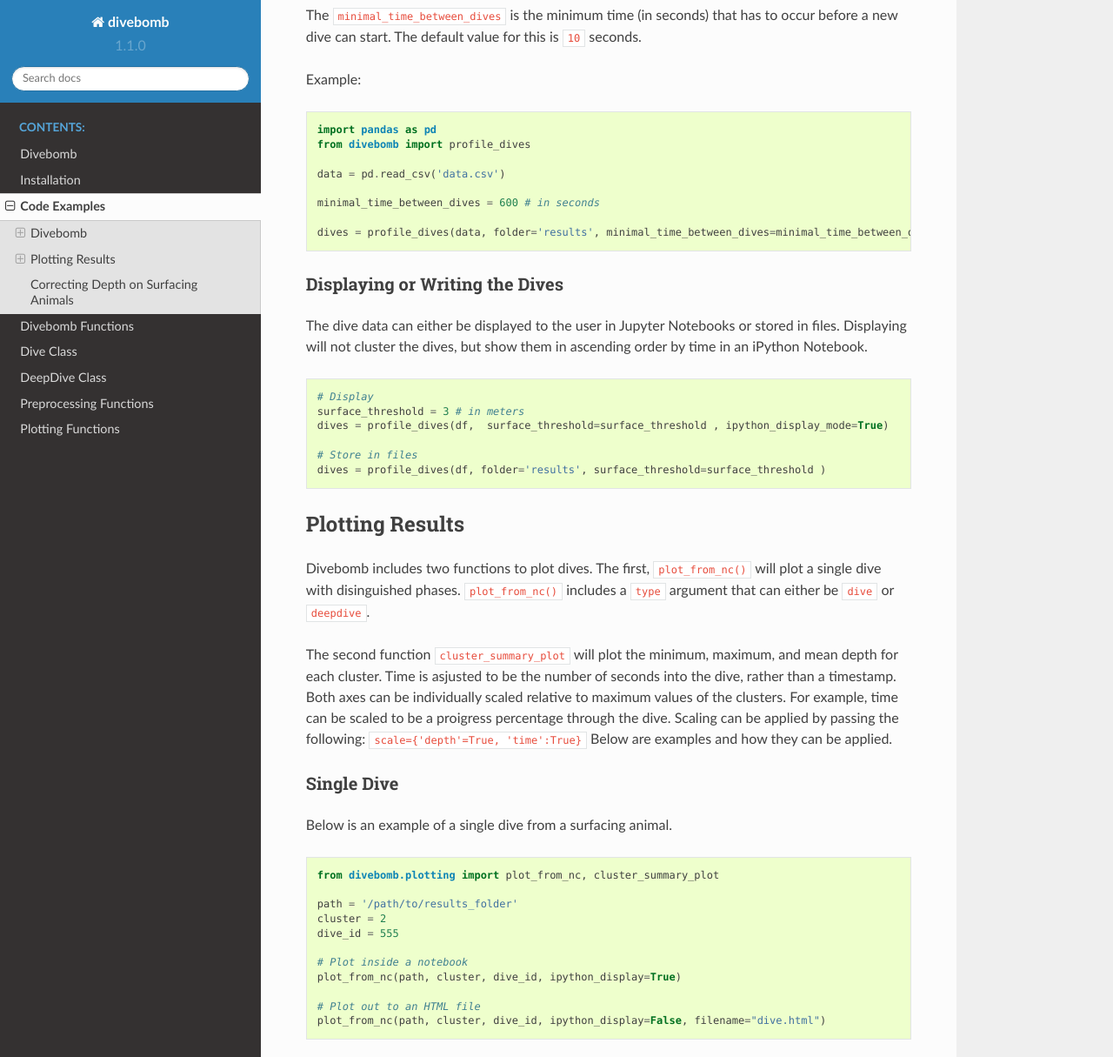
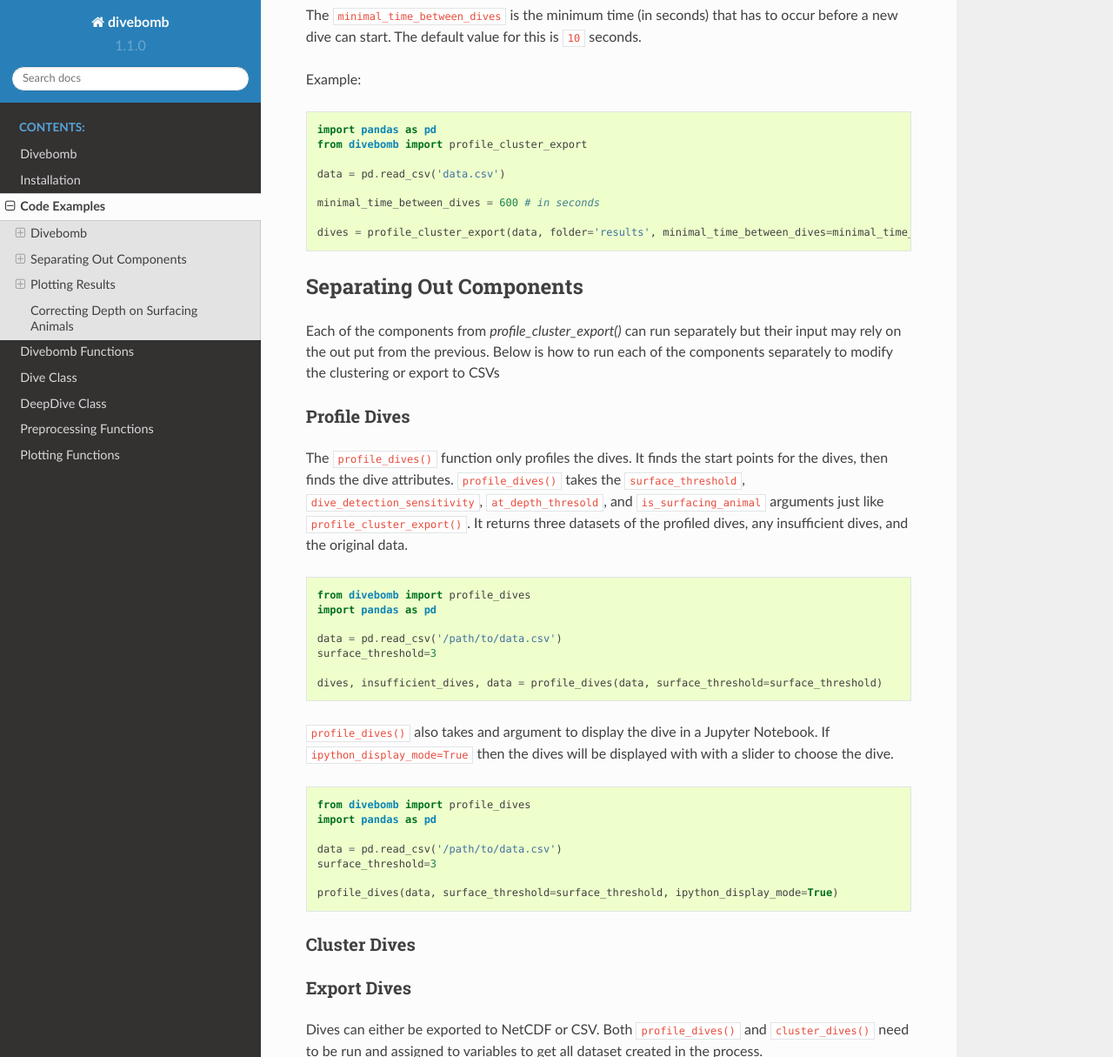
Before and after one commit to ocean-tracking-network/divebomb, a Sphinx documentation site: the page built from docs/examples.rst, in a window 1280 px wide and 1400 px high, scrolled down 2188 px, cut to the strip 0-1215 px from the top of the window. Shown: the whole strip at 87% size. Built offline with Sphinx 7.4.7 and the Read the Docs theme 2.0.0, drawn with Linux system fonts in a browser that asks for light colours; some of the changed text lies outside the part shown.

Commit message:
Adding doc changes and minor fixes to new components
 Changes to be committed:
	modified:   CHANGELOG.md
	modified:   divebomb/Dive.py
	modified:   divebomb/__init__.py
	modified:   docs/examples.rst
	modified:   setup.py

```diff
--- a/docs/examples.rst
+++ b/docs/examples.rst
@@ -20,19 +20,19 @@ Pass a Pandas DataFrame to the function with a ``time`` and a ``depth``
 
 .. code:: python
 
-  from divebomb import profile_dives
+  from divebomb import profile_cluster_export
   import pandas as pd
 
   data = pd.read_csv('/path/to/data.csv')
   surface_threshold=3
 
-  profile_dives(data, folder='results', surface_threshold=surface_threshold , columns={'depth': 'depth', 'time': 'time'}, ipython_display_mode=False)
+  profile_cluster_export(data, folder='results', surface_threshold=surface_threshold , columns={'depth': 'depth', 'time': 'time'})
 
 
 DeepDives
 *********
 
-To run the ``profile_dives()`` function on an animal, such as a shark, just set
+To run the ``profile_cluster_export()`` function on an animal, such as a shark, just set
 ``is_surfacing_animal==False``. This variable makes the function call the
 ``DeepDive`` class instead. ``DeepDives`` are not dependent on the animal
 surfacing again.
@@ -40,18 +40,18 @@ surfacing again.
 .. code:: python
 
   import pandas as pd
-  from divebomb import profile_dives
+  from divebomb import profile_cluster_export
 
   df = pd.read_csv('/path/to/data.csv')
 
-  dives = profile_dives(df, folder='results', is_surfacing_animal=False)
+  dives = profile_cluster_export(df, folder='results', is_surfacing_animal=False)
 
 Changing Surface threshold
 **************************
 
 A surface threshold is used for surfacing animals to define a depth window for
 what is considered to be at surface. The ``surface_threshold`` argument
-defaults to ``0`` but can be changed in the ``profile_dives()`` function.
+defaults to ``0`` but can be changed in the ``profile_cluster_export()`` function.
 For example ``surface_threshold=2`` might be passed for animal that is ``~2``
 meters long. ``surface_threshold`` is always passed in meters.
 
@@ -61,13 +61,13 @@ Example:
 .. code:: python
 
   import pandas as pd
-  from divebomb import profile_dives
+  from divebomb import profile_cluster_export
 
   data = pd.read_csv('data.csv')
 
   surface_threshold = 3 # in meters
 
-  dives = profile_dives(data, folder='results', surface_threshold=surface_threshold)
+  dives = profile_cluster_export(data, folder='results', surface_threshold=surface_threshold)
 
 Changing At Depth Threshold
 ***************************
@@ -85,13 +85,13 @@ Example:
 .. code:: python
 
   import pandas as pd
-  from divebomb import profile_dives
+  from divebomb import profile_cluster_export
 
   data = pd.read_csv('data.csv')
 
   at_depth_threshold = 0.2 # A value betwen 0 and 1
 
-  dives = profile_dives(data, folder='results', minimal_time_between_dives=minimal_time_between_dives)
+  dives = profile_cluster_export(data, folder='results', minimal_time_between_dives=minimal_time_between_dives)
 
 Changing Dive Detection Sensitivity
 ***********************************
@@ -107,13 +107,13 @@ Example:
 .. code:: python
 
   import pandas as pd
-  from divebomb import profile_dives
+  from divebomb import profile_cluster_export
 
   data = pd.read_csv('data.csv')
 
   dive_detection_sensitivity = 0.95
 
-  dives = profile_dives(data, folder='results', dive_detection_sensitivity=dive_detection_sensitivity)
+  dives = profile_cluster_export(data, folder='results', dive_detection_sensitivity=dive_detection_sensitivity)
 
 Changing Minimal Time Between Dives
 ***********************************
@@ -128,28 +128,67 @@ Example:
 .. code:: python
 
   import pandas as pd
-  from divebomb import profile_dives
+  from divebomb import profile_cluster_export
 
   data = pd.read_csv('data.csv')
 
   minimal_time_between_dives = 600 # in seconds
 
-  dives = profile_dives(data, folder='results', minimal_time_between_dives=minimal_time_between_dives)
+  dives = profile_cluster_export(data, folder='results', minimal_time_between_dives=minimal_time_between_dives)
 
-Displaying or Writing the Dives
-*******************************
 
-The dive data can either be displayed to the user in Jupyter Notebooks or stored in files. Displaying will not
-cluster the dives, but show them in ascending order by time in an iPython Notebook.
+Separating Out Components
+-------------------------
+
+Each of the components from `profile_cluster_export()` can run separately but their input
+may rely on the out put from the previous. Below is how to run each of the components separately
+to modify the clustering or export to CSVs
+
+
+
+Profile Dives
+*************
+
+The ``profile_dives()`` function only profiles the dives. It finds the start points for the
+dives, then finds the dive attributes. ``profile_dives()`` takes the ``surface_threshold``,
+``dive_detection_sensitivity``, ``at_depth_thresold``, and ``is_surfacing_animal`` arguments
+just like ``profile_cluster_export()``. It returns three datasets of the profiled dives, any
+insufficient dives, and the original data.
 
 .. code:: python
 
-  # Display
-  surface_threshold = 3 # in meters
-  dives = profile_dives(df,  surface_threshold=surface_threshold , ipython_display_mode=True)
+  from divebomb import profile_dives
+  import pandas as pd
 
-  # Store in files
-  dives = profile_dives(df, folder='results', surface_threshold=surface_threshold )
+  data = pd.read_csv('/path/to/data.csv')
+  surface_threshold=3
+
+  dives, insufficient_dives, data = profile_dives(data, surface_threshold=surface_threshold)
+
+``profile_dives()`` also takes and argument to display the dive in a Jupyter Notebook.
+If ``ipython_display_mode=True`` then the dives will be displayed with with a slider to
+choose the dive.
+
+.. code:: python
+
+  from divebomb import profile_dives
+  import pandas as pd
+
+  data = pd.read_csv('/path/to/data.csv')
+  surface_threshold=3
+
+  profile_dives(data, surface_threshold=surface_threshold, ipython_display_mode=True)
+
+
+
+Cluster Dives
+*************
+
+Export Dives
+************
+
+Dives can either be exported to NetCDF or CSV. Both ``profile_dives()`` and ``cluster_dives()``
+need to be run and assigned to variables to get all dataset created in the process.
 
 Plotting Results
 ----------------
@@ -276,7 +315,7 @@ The first uses a local max:
 
 .. code:: python
 
-  from divebomb import profile_dives
+  from divebomb import profile_cluster_export
   import pandas as pd
   window = 3600 #seconds
 
@@ -287,7 +326,7 @@ The second wethod uses a rolling average of all surface and near surface values
 
 .. code:: python
 
-  from divebomb import profile_dives
+  from divebomb import profile_cluster_export
   import pandas as pd
   window = 3600 # seconds
   surface_threshold = 4 # meters
```
Also changed, not shown: CHANGELOG.md (+8 -0 lines), divebomb/__init__.py (+36 -12 lines), setup.py (+4 -3 lines), 1 other file.
